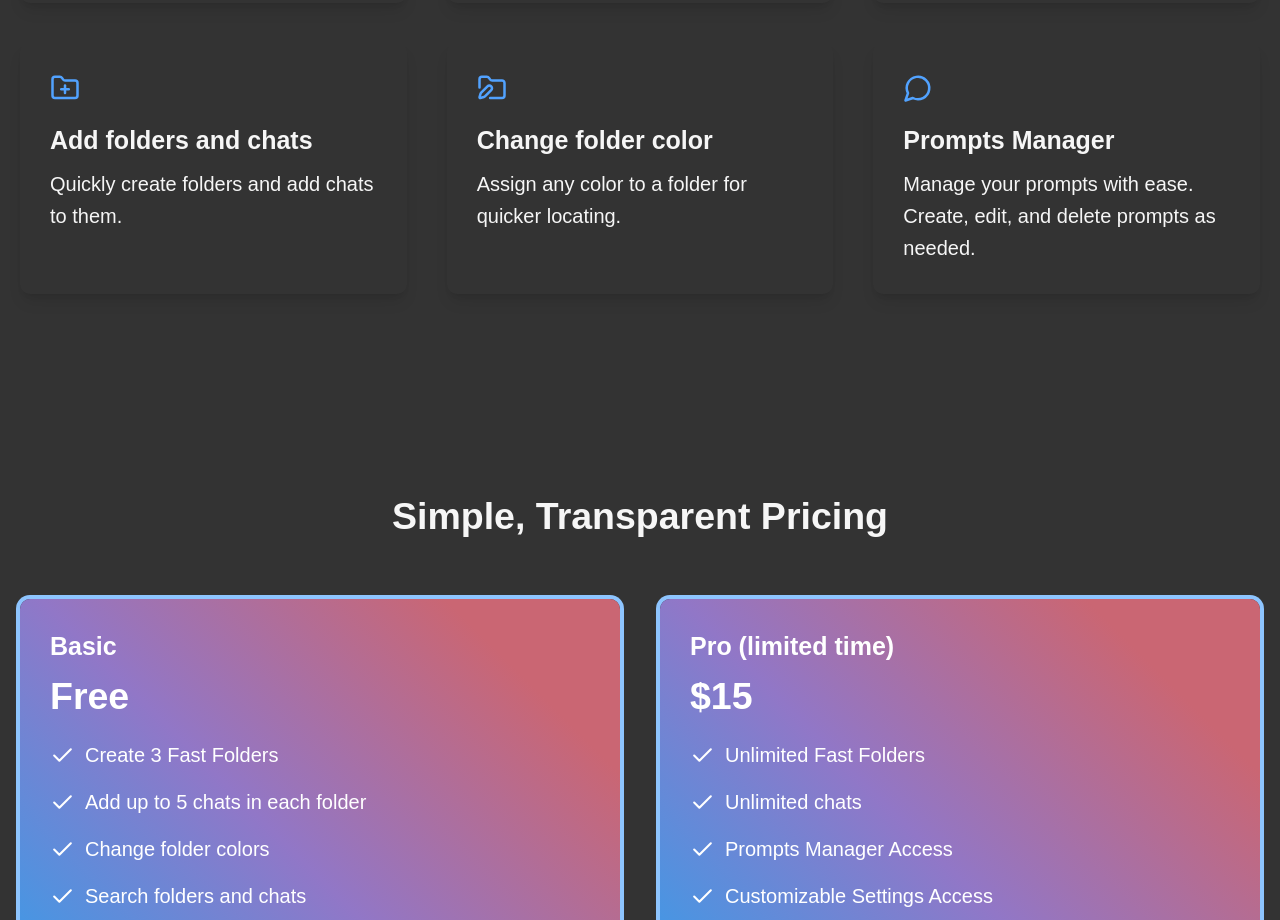
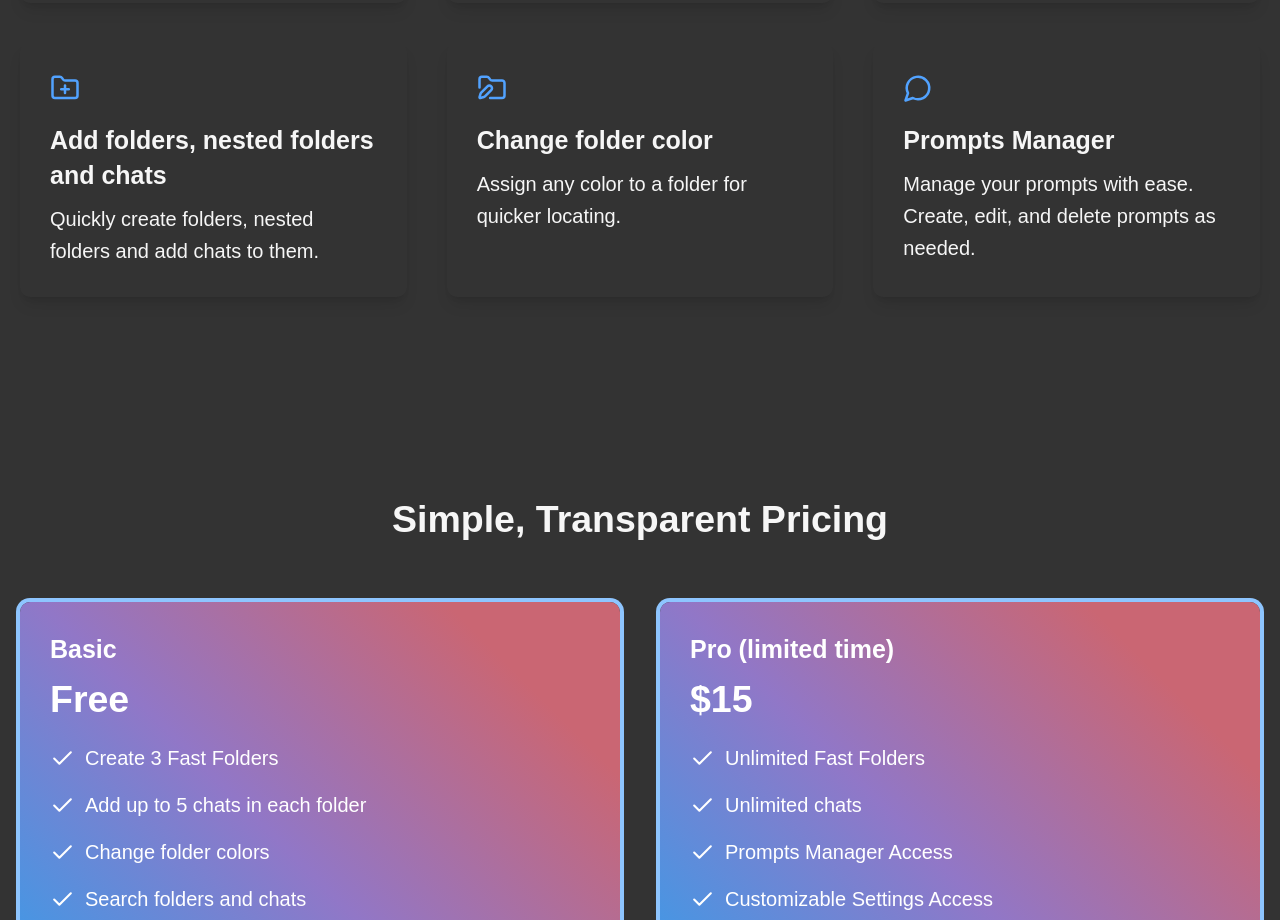
Before and after one commit to SJ-209/fast-folders-lp2, a React (Vite) app: page / in a window 1280 px wide. Shown: the part 1720-2640 px from the top of the page. Built offline with nearby package versions, Linux system fonts and the light colour scheme; a web font is replaced by a local one.

Commit message:
added nested folder to feature card

```diff
--- a/src/components/FeaturesSection.jsx
+++ b/src/components/FeaturesSection.jsx
@@ -34,8 +34,8 @@ function FeaturesSection() {
           />
           <FeatureCard
             icon={<FolderPlus className="w-6 h-6 text-blue-400" />}
-            title="Add folders and chats"
-            description="Quickly create folders and add chats to them."
+            title="Add folders, nested folders and chats"
+            description="Quickly create folders, nested folders and add chats to them."
           />
           <FeatureCard
             icon={<FolderPen className="w-6 h-6 text-blue-400" />}
```
